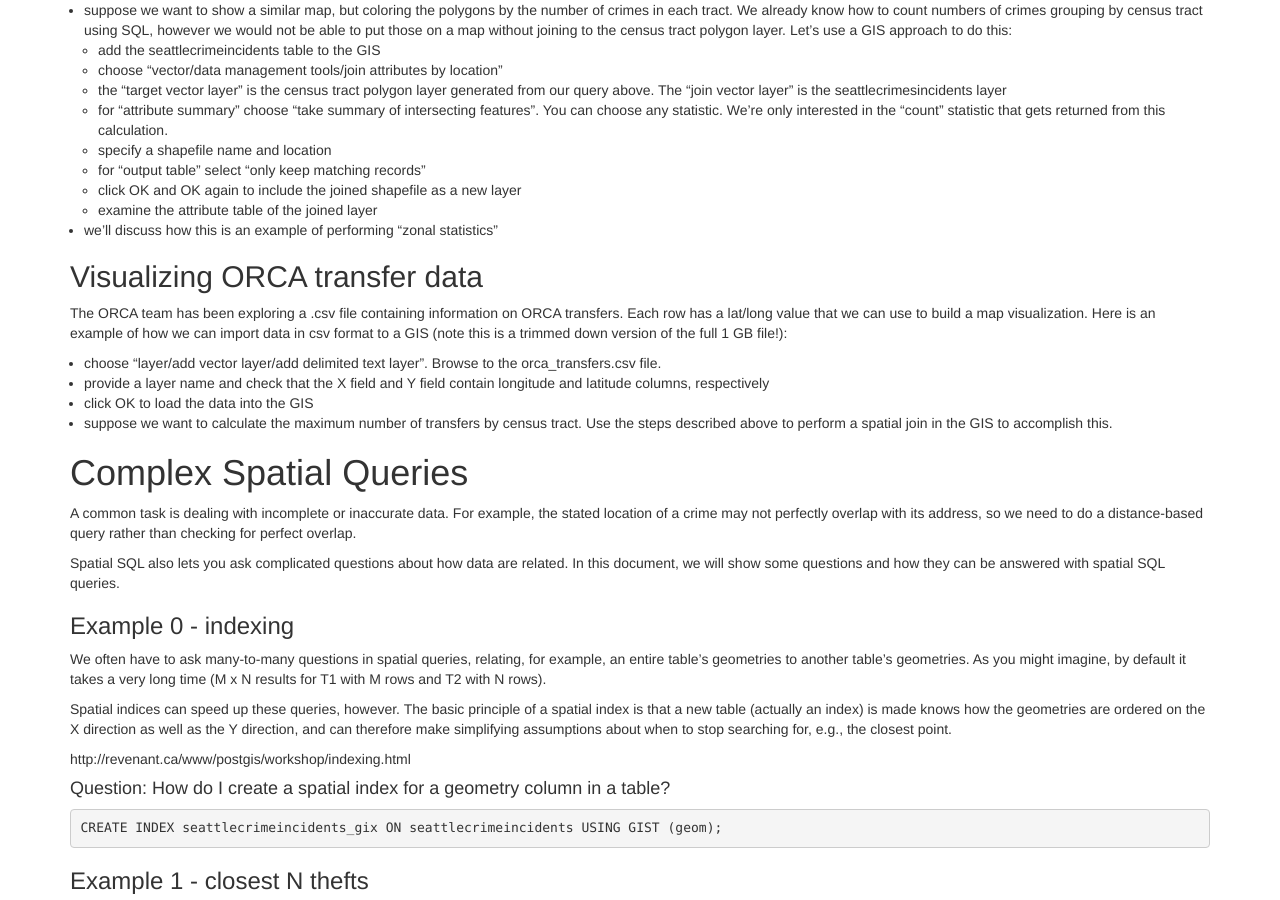
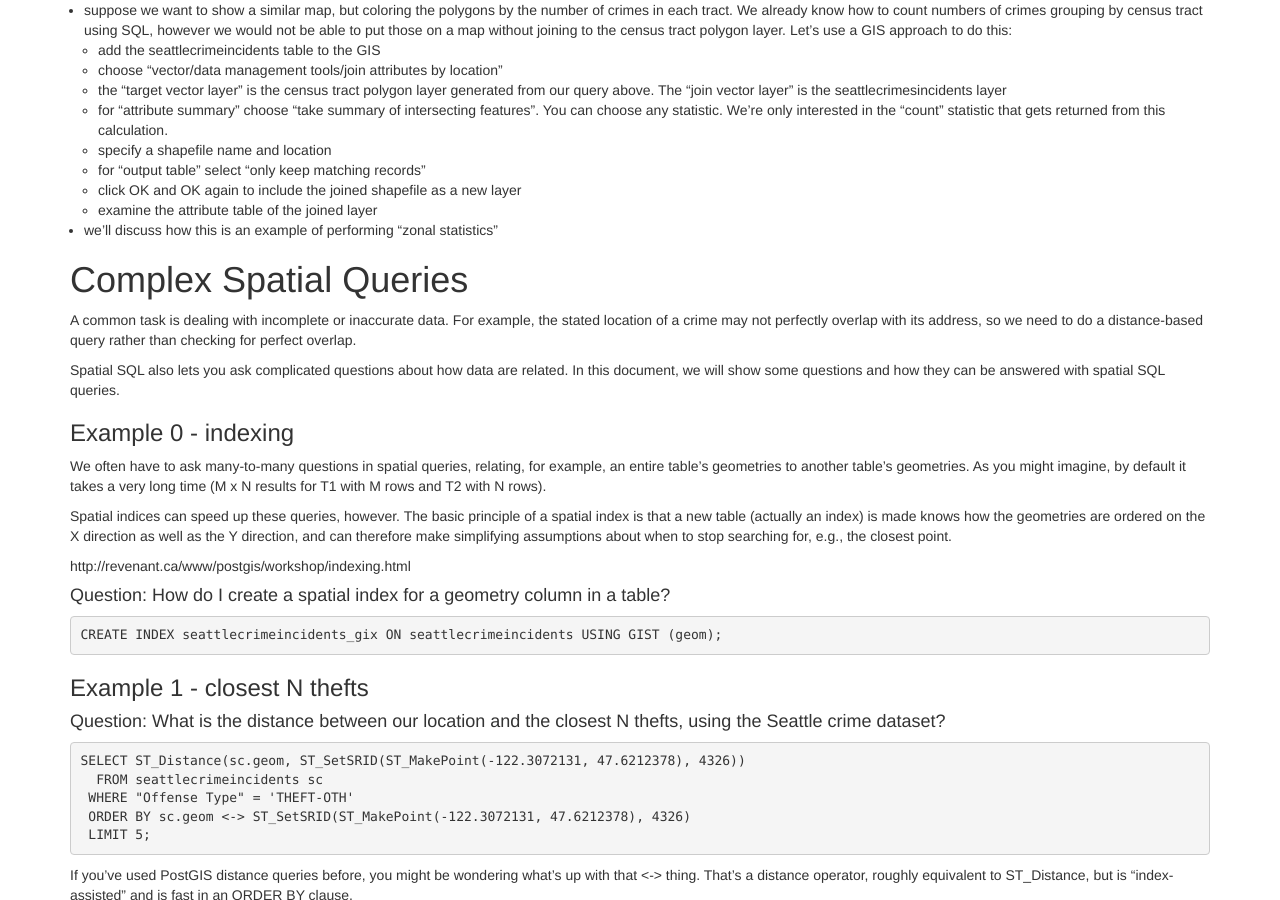
Before and after one commit to uwescience/SQL-geospatial-tutorial, a Jekyll site: the page built from _episodes/07-Supplemental.md, in a window 1280 px wide and 900 px high, scrolled down 909 px. Built offline with Jekyll 4.4.1, drawn with Linux system fonts in a browser that asks for light colours.

Commit message:
Removing reference to ORCA

```diff
--- a/_episodes/07-Supplemental.md
+++ b/_episodes/07-Supplemental.md
@@ -45,14 +45,6 @@ WHERE c1.CT = c2.CT;
     * examine the attribute table of the joined layer
 * we'll discuss how this is an example of performing "zonal statistics"
 
-## Visualizing ORCA transfer data
-
-The ORCA team has been exploring a .csv file containing information on ORCA transfers. Each row has a lat/long value that we can use to build a map visualization. Here is an example of how we can import data in csv format to a GIS (note this is a trimmed down version of the full 1 GB file!):
-
-* choose "layer/add vector layer/add delimited text layer". Browse to the orca_transfers.csv file.
-* provide a layer name and check that the X field and Y field contain longitude and latitude columns, respectively
-* click OK to load the data into the GIS
-* suppose we want to calculate the maximum number of transfers by census tract. Use the steps described above to perform a spatial join in the GIS to accomplish this.
 
 
 # Complex Spatial Queries
```
